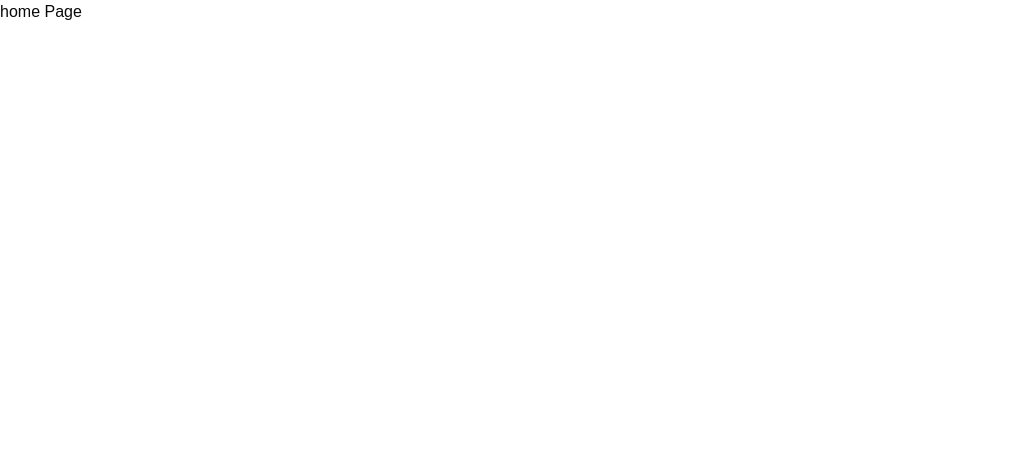
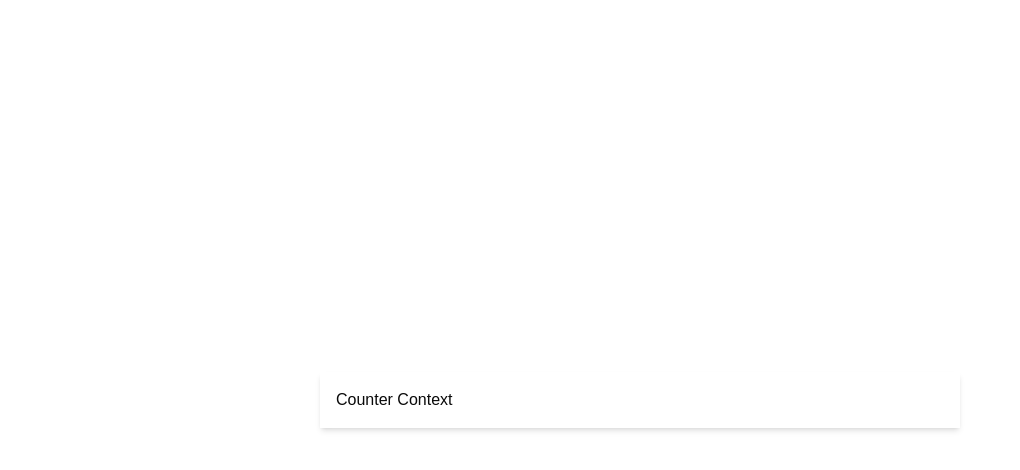
Before and after one commit to adityarwt1/Contexts, a Next.js app: page / in a window 1280 px wide. Shown: the top 470 px of the page, without its empty margins (0-1020 px from the left). Built offline with nearby package versions, Linux system fonts and the light colour scheme.

Commit message:
added link to navigate

```diff
--- a/app/page.tsx
+++ b/app/page.tsx
@@ -1,9 +1,23 @@
+import Link from 'next/link'
 import React from 'react'
+
+const LinkArray = [
+    {
+        href: "/counter",
+        title: "Counter Context"
+    }
+]
 
 const page = () => {
   return (
-    <div>
-      home  Page
+    <div className=' flex items-center justify-center w-full h-screen'>
+        <div className=' w-1/2 flex flex-col p-4 shadow-md'>
+        {LinkArray.map((link)=>(
+            <div>
+            <Link href={link.href} className='w-fit   border-gray-600 '>{link.title}</Link>
+            </div>
+        ))}
+        </div>
     </div>
   )
 }
```
